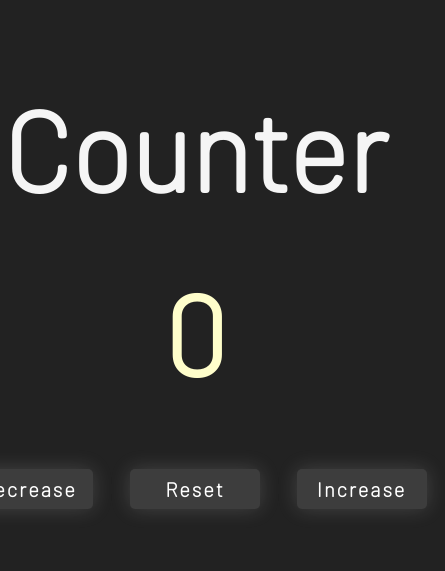
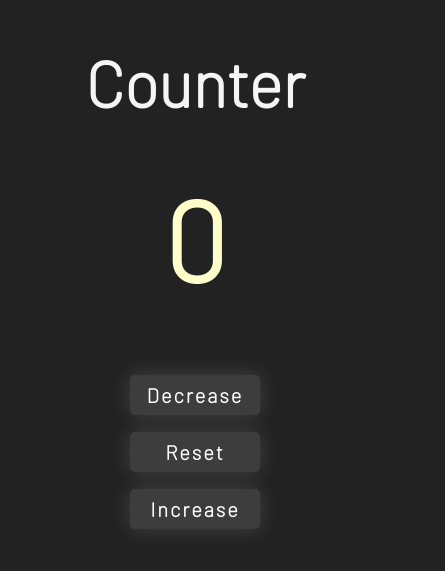
Before and after one commit to Shashank5665/Counter, a plain HTML site: page index.html in a window 390 px wide. Shown: the part 127-698 px from the top of the page, 445 px wide, since content can reach past the window. Drawn offline with Linux system fonts and the light colour scheme.

Commit message:
Media queries added
media queries included for responsiveness

```diff
--- a/index.css
+++ b/index.css
@@ -53,3 +53,24 @@ h1{
     font-weight: bold;
     cursor: pointer;
 }
+
+@media (max-width:600px){
+    .buttons{
+        display: flex;
+        flex-direction: column;
+        justify-content: center;
+        align-items: center;
+    }
+    .btn{
+        margin-bottom: 17px;
+    }
+    h1{
+        font-size: 4rem;
+    }
+}
+@media (max-width:500px){
+    .buttons{
+        display: flex;
+        width: 130px
+    }
+}
```
